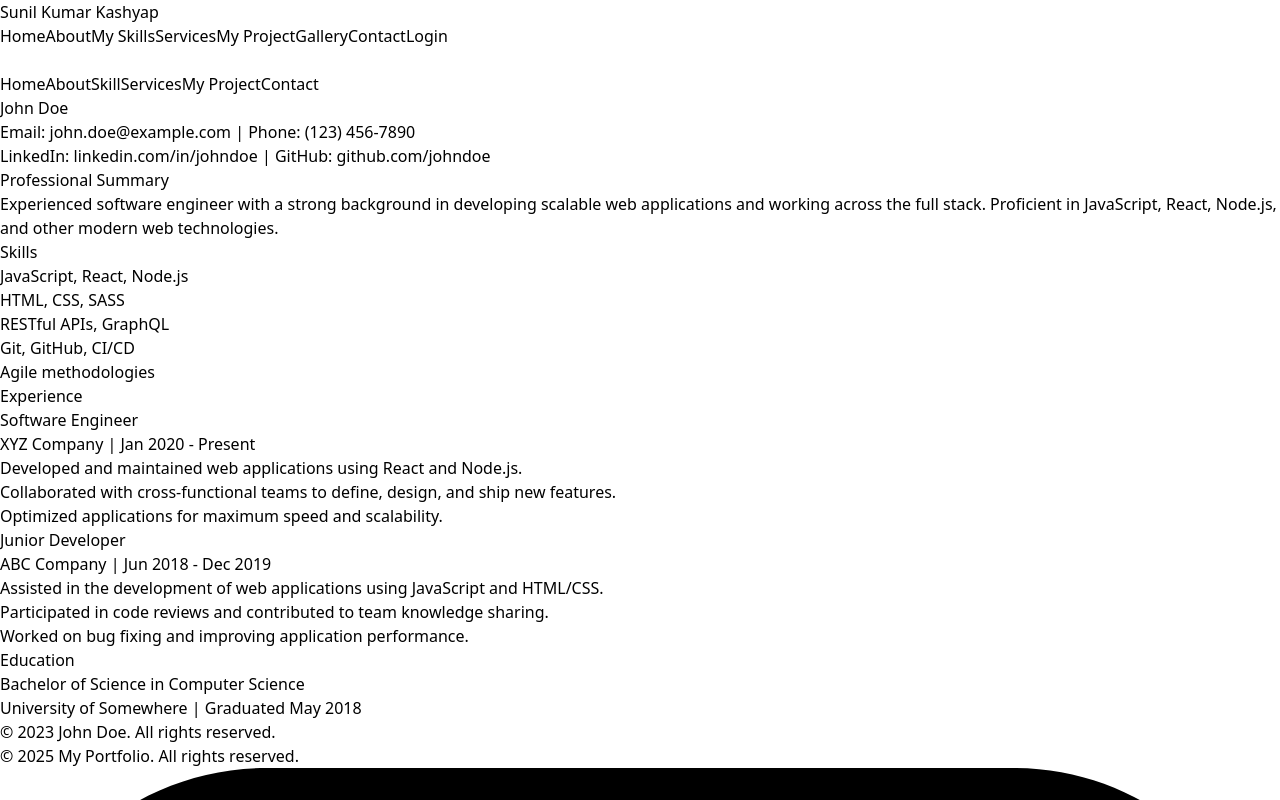
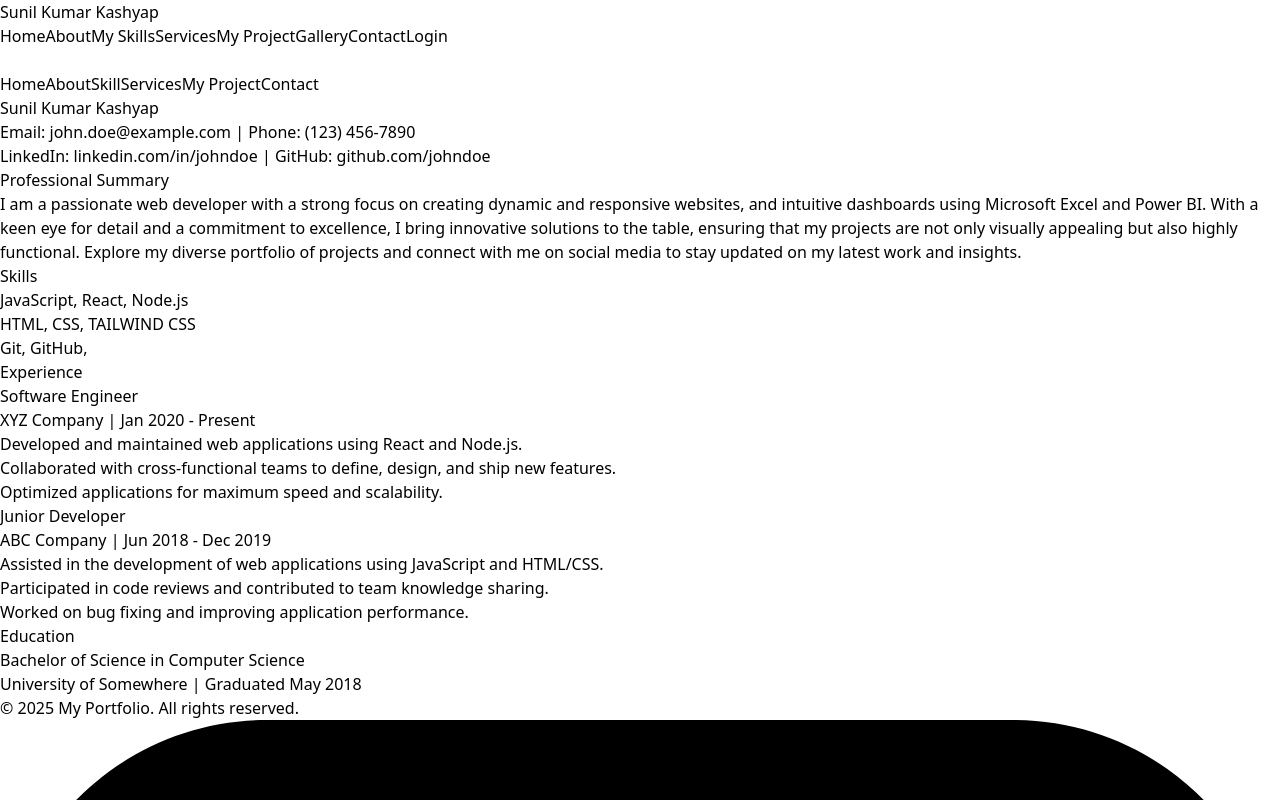
Before and after one commit to kumarsunilkashyap/sunilkumar, a React (Vite) app: page /1/resume in a window 1280 px wide. Shown: the top 800 px of the page. Built offline with nearby package versions, Linux system fonts and the light colour scheme.

Commit message:
update resume page

```diff
--- a/src/Pages/Resume.jsx
+++ b/src/Pages/Resume.jsx
@@ -1,64 +1,123 @@
-import React from 'react';
-import {useParams} from 'react-router-dom'
+import React from "react";
+import { useParams } from "react-router-dom";
+import "tailwindcss/tailwind.css";
+
 const Resume = () => {
-  const {resume} = useParams()
+  const { resume } = useParams();
   return (
-    <div className="p-5 mt-20 font-sans bg-gray-200"> {resume}
-      <header className="text-center mb-5">
-        <h1 className="text-3xl font-bold">John Doe</h1>
-        <p>Email: john.doe@example.com | Phone: (123) 456-7890</p>
-        <p>LinkedIn: linkedin.com/in/johndoe | GitHub: github.com/johndoe</p>
+    <div className="p-10 max-auto pb-16 flex flex-col font-sans bg-gray-200 shadow-lg rounded-lg">
+      {}
+      <header className="text-center mb-5 leading-relaxed">
+        <h1 className="text-4xl font-bold hover:text-blue-500 transition duration-300">
+          Sunil Kumar Kashyap
+        </h1>
+        <p>
+          Email:{" "}
+          <a
+            href="mailto:john.doe@example.com"
+            className="text-blue-500 hover:underline"
+          >
+            john.doe@example.com
+          </a>{" "}
+          | Phone:{" "}
+          <a href="tel:+1234567890" className="text-blue-500 hover:underline">
+            (123) 456-7890
+          </a>
+        </p>
+        <p>
+          LinkedIn:{" "}
+          <a
+            href="https://linkedin.com/in/johndoe"
+            className="text-blue-500 hover:underline"
+          >
+            linkedin.com/in/johndoe
+          </a>{" "}
+          | GitHub:{" "}
+          <a
+            href="https://github.com/johndoe"
+            className="text-blue-500 hover:underline"
+          >
+            github.com/johndoe
+          </a>
+        </p>
       </header>
 
-      <section>
-        <h2 className="text-2xl font-semibold">Professional Summary</h2>
-        <p>
-          Experienced software engineer with a strong background in developing scalable web applications and working across the full stack. Proficient in JavaScript, React, Node.js, and other modern web technologies.
+      <section className="leading-7">
+        <h2 className="text-xl font-bold mb-2">Professional Summary</h2>
+        <p className="mb-4">
+          I am a passionate web developer with a strong focus on creating
+          dynamic and responsive websites, and intuitive dashboards using
+          Microsoft Excel and Power BI. With a keen eye for detail and a
+          commitment to excellence, I bring innovative solutions to the table,
+          ensuring that my projects are not only visually appealing but also
+          highly functional. Explore my diverse portfolio of projects and
+          connect with me on social media to stay updated on my latest work and
+          insights.
         </p>
       </section>
 
-      <section>
-        <h2 className="text-2xl font-semibold">Skills</h2>
-        <ul className="list-disc list-inside">
-          <li>JavaScript, React, Node.js</li>
-          <li>HTML, CSS, SASS</li>
-          <li>RESTful APIs, GraphQL</li>
-          <li>Git, GitHub, CI/CD</li>
-          <li>Agile methodologies</li>
+      <section className="leading-7">
+        <h2 className="text-xl font-bold mb-2">Skills</h2>
+        <ul className="list-disc list-inside mb-4">
+          <li className="hover:text-blue-500 transition duration-300">
+            JavaScript, React, Node.js
+          </li>
+          <li className="hover:text-blue-500 transition duration-300">
+            HTML, CSS, TAILWIND CSS
+          </li>
+
+          <li className="hover:text-blue-500 transition duration-300">
+            Git, GitHub,
+          </li>
         </ul>
       </section>
 
-      <section>
-        <h2 className="text-2xl font-semibold">Experience</h2>
-        <div>
-          <h3 className="text-xl font-medium">Software Engineer</h3>
+      <section className="leading-7">
+        <h2 className="text-xl font-bold mb-2">Experience</h2>
+        <div className="mb-4">
+          <h3 className="text-lg font-bold hover:text-blue-500 transition duration-300">
+            Software Engineer
+          </h3>
           <p>XYZ Company | Jan 2020 - Present</p>
           <ul className="list-disc list-inside">
-            <li>Developed and maintained web applications using React and Node.js.</li>
-            <li>Collaborated with cross-functional teams to define, design, and ship new features.</li>
-            <li>Optimized applications for maximum speed and scalability.</li>
+            <li className="hover:text-blue-500 transition duration-300">
+              Developed and maintained web applications using React and Node.js.
+            </li>
+            <li className="hover:text-blue-500 transition duration-300">
+              Collaborated with cross-functional teams to define, design, and
+              ship new features.
+            </li>
+            <li className="hover:text-blue-500 transition duration-300">
+              Optimized applications for maximum speed and scalability.
+            </li>
           </ul>
         </div>
-        <div>
-          <h3 className="text-xl font-medium">Junior Developer</h3>
+        <div className="mb-4">
+          <h3 className="text-lg font-bold hover:text-blue-500 transition duration-300">
+            Junior Developer
+          </h3>
           <p>ABC Company | Jun 2018 - Dec 2019</p>
           <ul className="list-disc list-inside">
-            <li>Assisted in the development of web applications using JavaScript and HTML/CSS.</li>
-            <li>Participated in code reviews and contributed to team knowledge sharing.</li>
-            <li>Worked on bug fixing and improving application performance.</li>
+            <li className="hover:text-blue-500 transition duration-300">
+              Assisted in the development of web applications using JavaScript
+              and HTML/CSS.
+            </li>
+            <li className="hover:text-blue-500 transition duration-300">
+              Participated in code reviews and contributed to team knowledge
+              sharing.
+            </li>
+            <li className="hover:text-blue-500 transition duration-300">
+              Worked on bug fixing and improving application performance.
+            </li>
           </ul>
         </div>
       </section>
 
-      <section>
-        <h2 className="text-2xl font-semibold">Education</h2>
+      <section className="leading-7">
+        <h2 className="text-xl font-bold mb-2">Education</h2>
         <p>Bachelor of Science in Computer Science</p>
         <p>University of Somewhere | Graduated May 2018</p>
       </section>
-
-      <footer className="text-center mt-5">
-        <p>© 2023 John Doe. All rights reserved.</p>
-      </footer>
     </div>
   );
 };
--- a/src/main.jsx
+++ b/src/main.jsx
@@ -26,10 +26,10 @@ const router = createBrowserRouter(
       <Route path="resume" element={<Resume />} />
       <Route path="project" element={<Project />} />
       <Route path="about" element={<About />} />
-      <Route path="skill" element={ <Skill />} />
+      <Route path="skill" element={<Skill />} />
       <Route path="service" element={<Service />} />
       <Route loader={productInfoLoader} path="gallery" element={<Gallery />} />
-      <Route path="contact" element={ <Contact />} />
+      <Route path="contact" element={<Contact />} />
       <Route path="*" element={<PageNotFound />} />
       <Route path="login" element={<Login />} />
     </Route>
```
